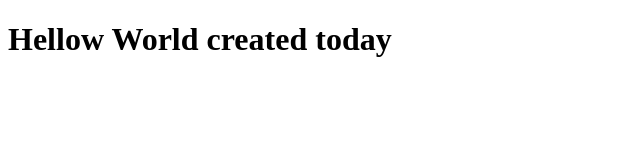
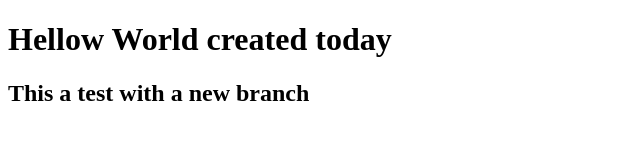
Before and after one commit to SebDeveloper1410/Repositorymine, a plain HTML site: page index.html/index.html in a window 1280 px wide. Shown: the whole page, without its empty margins (0-640 px from the left). Drawn offline with Linux system fonts and the light colour scheme.

Commit message:
aprendiendo a crear una rama

```diff
--- a/index.html/index.html
+++ b/index.html/index.html
@@ -11,5 +11,7 @@
 
         created today
     </h1>
+
+    <h2>This a test with a new branch</h2>
 </body>
 </html>
```
